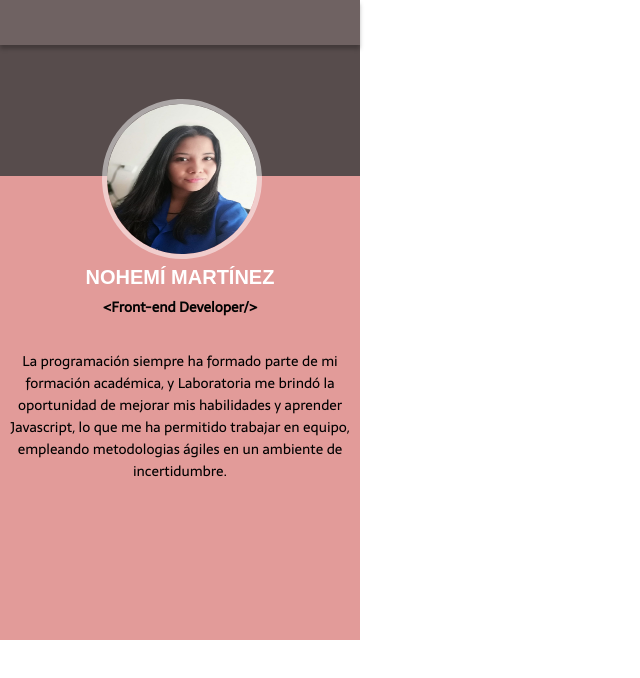
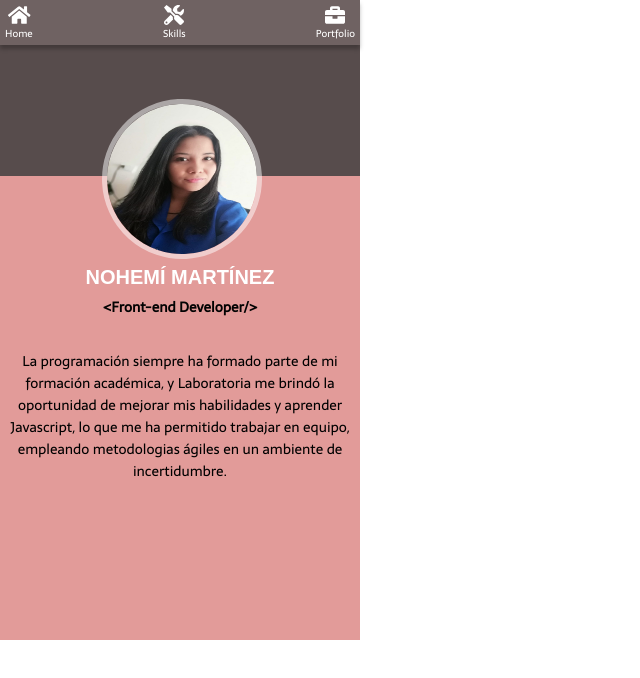
Before and after one commit to nohestmm/portfolio, a React (Create React App) app: page / in a window 1280 px wide. Shown: the top 678 px of the page, without its empty margins (0-640 px from the left). Built offline with nearby package versions, Linux system fonts and the light colour scheme; a web font is replaced by a local one.

Commit message:
adding awesome npm

```diff
--- a/package.json
+++ b/package.json
@@ -31,5 +31,8 @@
             "last 1 safari version"
         ]
     },
-    "homepage": "https://nohestmm.github.io/portfolio"
+    "homepage": "https://nohestmm.github.io/portfolio",
+    "devDependencies": {
+        "@fortawesome/fontawesome-free": "^5.10.1"
+    }
 }
--- a/public/index.html
+++ b/public/index.html
@@ -3,7 +3,7 @@
 
 <head>
     <meta charset="utf-8" />
-    <link rel="shortcut icon" href="" />
+    <link rel="shortcut icon" href="%PUBLIC_URL%/favicon.ico" />
     <meta name="viewport" content="width=device-width, initial-scale=1" />
     <meta name="theme-color" content="#000000" />
     <!--
--- a/src/App.css
+++ b/src/App.css
@@ -8,6 +8,8 @@
     top: 0px;
     background: #6F6262;
     box-shadow: 0px 4px 4px rgba(0, 0, 0, 0.25);
+    display: flex;
+    justify-content: space-between;
 }
 
 .top-div {
@@ -67,3 +69,20 @@
     color: #020202;
     font-family: 'Sarala', sans-serif;
 }
+
+.fa-home,
+.fa-tools,
+.fa-briefcase {
+    color: white;
+    font-size: 20px
+}
+
+.navbar-text {
+    color: white;
+    font-family: Sarala, sans-serif;
+    display: flex;
+    flex-direction: column;
+    align-items: center;
+    margin: 5px 5px 0px 5px;
+    font-size: 10px;
+}
--- a/src/App.js
+++ b/src/App.js
@@ -1,6 +1,9 @@
 import React, { Component } from 'react';
 import './App.css';
 import photo from './img/photo.jpeg';
+import '../node_modules/@fortawesome/fontawesome-free/js/all'
+import '../node_modules/@fortawesome/fontawesome-free/css/all.css'
+
 
 class App extends Component {
   render() {
@@ -10,11 +13,22 @@ class App extends Component {
         </div>
         <header>
           <nav className="navbar">
+            <span className="navbar-text"><i className="fas fa-home"></i>
+              Home
+            </span>
+            <span className="navbar-text">
+              <i className="fas fa-tools"></i>
+              Skills
+              </span>
+            <span className="navbar-text">
+              <i className="fas fa-briefcase"></i>
+              Portfolio
+                </span>
           </nav>
         </header>
         <section className="bottom-div">
           <h1 className="name">NOHEMÍ MARTÍNEZ</h1>
-          <h6 className= "text-bottom_name">{"<Front-end Developer/>"}</h6>
+          <h6 className="text-bottom_name">{"<Front-end Developer/>"}</h6>
           <p className="paragraph">La programación siempre ha formado parte de mi formación académica, y Laboratoria me brindó la oportunidad de mejorar mis habilidades y aprender Javascript, lo que me ha permitido trabajar en equipo, empleando metodologias ágiles en un ambiente de incertidumbre.</p>
         </section>
         <div className="profile-photo"><img className="myphoto" src={photo} alt="" /></div>
```
Also changed, not shown: 1 other file (tests, documents, lock files or other folders).
